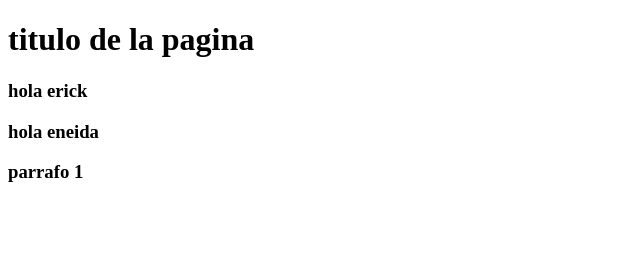
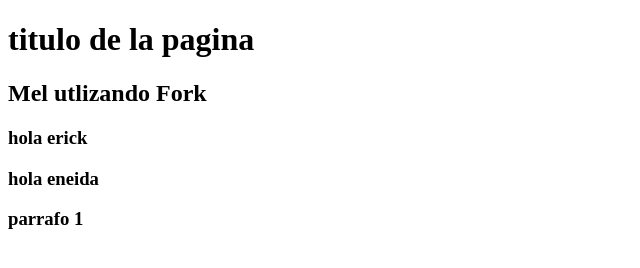
Before and after one commit to gerymeliss/web, a plain HTML site: page index.html in a window 1280 px wide. Shown: the whole page, without its empty margins (0-640 px from the left). Drawn offline with Linux system fonts and the light colour scheme.

Commit message:
contribucion sin ser colaborador

```diff
--- a/index.html
+++ b/index.html
@@ -8,6 +8,7 @@
 </head>
 <body>
     <h1>titulo de la pagina</h1>
+<h2> Mel utlizando Fork </h2>
     <h3>hola erick</h3>
     <h3>hola eneida</h3>
     <h3>parrafo 1</h3>
```
